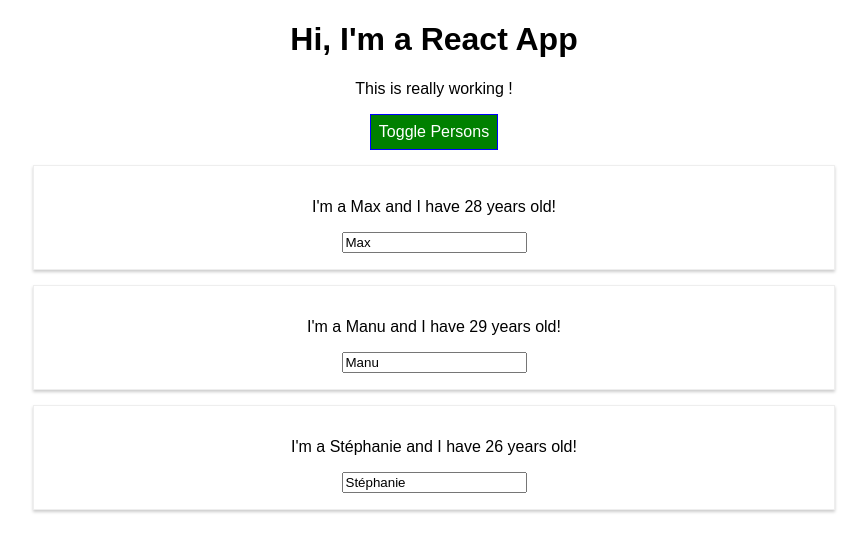
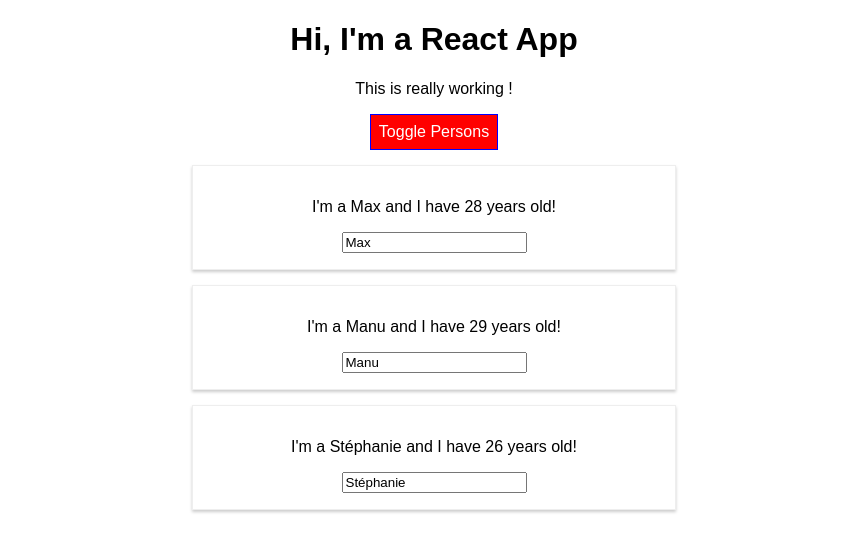
Before and after one commit to GGuillaumeJF/REACT-GUIDE-UDEMY, a React (Create React App) app: page / in a window 1280 px wide. Both pictures are taken after a click on the button "Toggle Persons". Shown: the top 552 px of the page, without its empty margins (206-1073 px from the left). Built offline with nearby package versions, Linux system fonts and the light colour scheme.

Commit message:
Section 69 Using Radium

```diff
--- a/package.json
+++ b/package.json
@@ -3,9 +3,11 @@
   "version": "0.1.0",
   "private": true,
   "dependencies": {
+    "radium": "^0.26.1",
     "react": "^17.0.1",
     "react-dom": "^17.0.1",
-    "react-scripts": "1.1.5"
+    "react-scripts": "1.1.5",
+    "styled-components": "^5.2.1"
   },
   "scripts": {
     "start": "react-scripts start",
--- a/src/App.css
+++ b/src/App.css
@@ -1,3 +1,11 @@
 .App {
   text-align: center;
 }
+
+.red {
+  color:red;
+}
+
+.bold {
+  font-weight:bold;
+}
--- a/src/App.js
+++ b/src/App.js
@@ -1,6 +1,7 @@
 import React, { Component } from 'react';
+import Radium, { StyleRoot } from 'radium';
 import './App.css';
-import Person from './Person/Person'
+import Person from './Person/Person';
 
 class App extends Component {
   state = {
@@ -50,7 +51,11 @@ class App extends Component {
       font : 'inherit',
       border : '1px solid blue',
       padding : '8px',
-      cursor : 'pointer'
+      cursor : 'pointer',
+      ':hover' : {
+        backgroundColor: 'lightgreen',
+        color:'black'
+      }
     };
 
     let persons = null;
@@ -67,61 +72,38 @@ class App extends Component {
             changed = {(event) => this.nameChangedHandler(event,person.id)} />
           })}
         </div>
-      )
+      );
+      style.backgroundColor = 'red';
+      style[':hover'] = {
+          backgroundColor: 'salmon',
+          color:'black'
+        }
+    }
+
+    const classes = [];
+
+    if (this.state.persons.length <= 2) {
+      classes.push('red');
+    }
+
+    if (this.state.persons.length <= 1) {
+      classes.push('bold');
     }
 
     return (
+
+      <StyleRoot>
         <div className="App">
           <h1>Hi, I'm a React App</h1>
-        <p>This is really working !</p>
+          <p className={classes.join(' ')}>This is really working !</p>
           <button
           style={style}
           onClick={this.togglePersonsHandler}>Toggle Persons</button>
           {persons}
         </div>
+      </StyleRoot>
     );
   }
 }
 
-export default App;
-
-
-// const app = (props) => {
-//   const [personsState, setPersonsState] = useState({
-//     persons: [
-//       { name: 'Max', age: 28 },
-//       { name: 'Manu', age: 29 },
-//       { name: 'Stephanie', age: 26 }
-//     ]
-//   });
-
-//   const [otherState, setOtherState] = useState('some other value');
-
-//   console.log(personsState, otherState);
-
-//   const switchNameHandler = () => {
-//     // console.log('Was clicked!');
-//     // DON'T DO THIS: this.state.persons[0].name = 'Maximilian';
-//     setPersonsState({
-//       persons: [
-//         { name: 'Maximilian', age: 28 },
-//         { name: 'Manu', age: 29 },
-//         { name: 'Stephanie', age: 27 }
-//       ]
-//     });
-//   };
-
-//   return (
-//     <div className="App">
-//       <h1>Hi, I'm a React App</h1>
-//       <p>This is really working!</p>
-//       <button onClick={switchNameHandler}>Switch Name</button>
-//       <Person name={personsState.persons[0].name} age={personsState.persons[0].age} />
-//       <Person name={personsState.persons[1].name} age={personsState.persons[1].age}> My Hobbies: Racing </Person>
-//       <Person name={personsState.persons[2].name} age={personsState.persons[2].age} />
-//     </div>
-//   );
-//   // return React.createElement('div', {className: 'App'}, React.createElement('h1', null, 'Does this work now?'));
-// };
-
-// export default app;
+export default Radium(App);
--- a/src/Person/Person.css
+++ b/src/Person/Person.css
@@ -6,3 +6,9 @@
     padding : 16px;
     text-align : center;
 }
+
+/* @media (min-width:500px) {
+    .Person {
+        width:450px;
+    }
+} */
--- a/src/Person/Person.js
+++ b/src/Person/Person.js
@@ -1,14 +1,22 @@
 import React from 'react';
+import Radium from 'radium';
 import './Person.css';
 
 const person = (props) => {
+
+    const style = {
+        '@media (min-width: 500px)' : {
+            width: '450px'
+        }
+    };
+
     return (
-        <div className="Person">
-            <p onClick={props.click}>I'm a {props.name} and I have {props.age} years old!</p>
+        <div onClick={props.click} className="Person" style={style}>
+            <p>I'm a {props.name} and I have {props.age} years old!</p>
             <p>{props.children}</p>
             <input type="text" onChange={props.changed} value={props.name}/>
         </div>
     )
 };
 
-export default person;
+export default Radium(person);
```
Also changed, not shown: 1 other file (tests, documents, lock files or other folders). Lines whose indentation alone changed are shown as unchanged.
